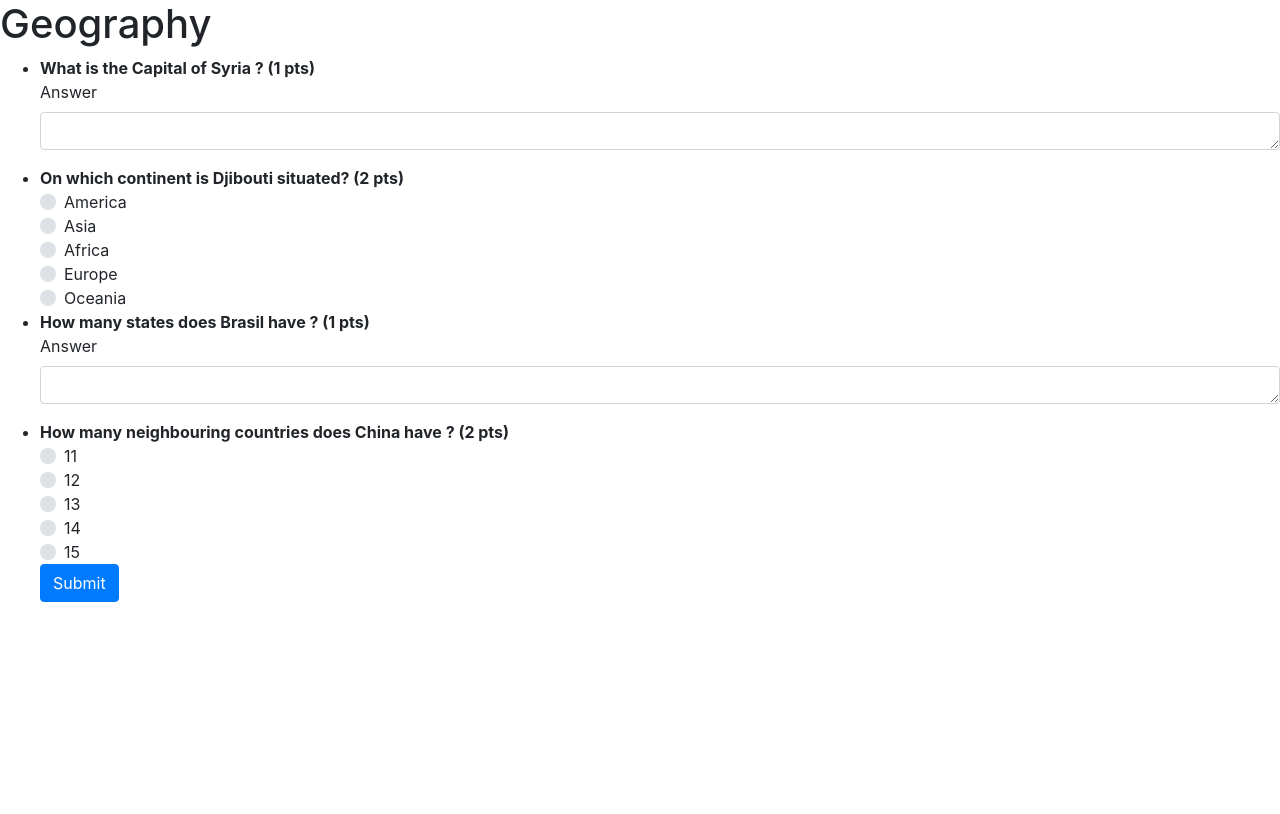
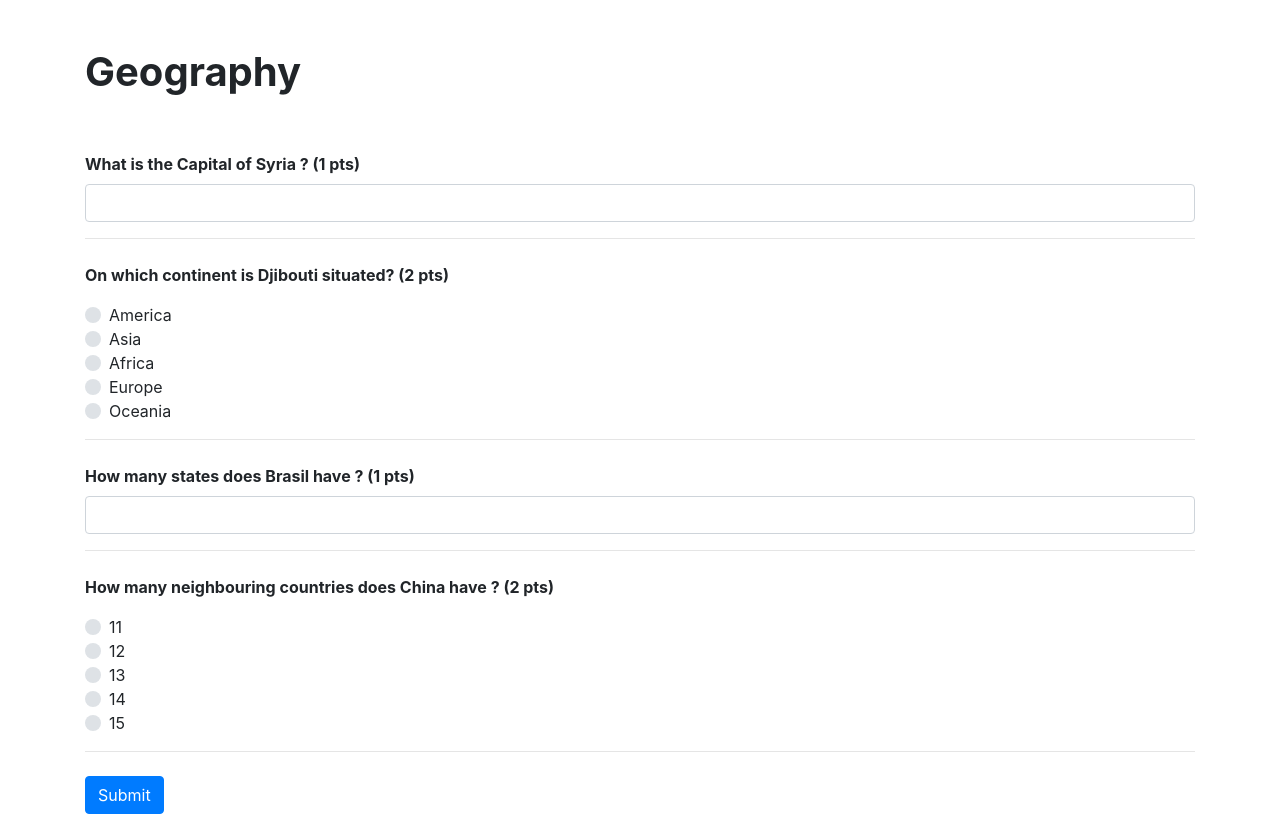
Before and after one commit to pedrolcn/estudar_project, a Django app: page /1/ in a window 1280 px wide. Shown: the part 56-870 px from the top of the page. Before the commit the page ends 658 px from the top, so only its background shows below. Run offline with Django 3.2, Linux system fonts and the light colour scheme; data comes from the database, SQL or seed files in the repository; both versions use the stored data as it was before the commit; some libraries are stand-ins or nearby versions.

Commit message:
Style: updated quiz & results page

```diff
--- a/app_quiz/templates/app_quiz/quiz.html
+++ b/app_quiz/templates/app_quiz/quiz.html
@@ -24,38 +24,41 @@
                 </ul>
             </div>
         </nav>
-    <h1> {{ quiz.name}}</h1>
-
-    {% if error_message %}<p><strong>{{ error_message }}</strong></p>{% endif %}
+    <div class='container'>
+        <div class="py-5 text center">
+            <h1><b>{{ quiz.name }}</b></h1>
+            {% if error_message %}<p class='lead'><strong><b>{{ error_message }}</b>></strong></p>{% endif %}
 
             {% if quiz.question_set.all %}
-        <ul>
-            <form action="{% url 'app_quiz:submit' quiz.id %}" method="post">
+        </div>
+            <form class='needs-validation' novalidate action="{% url 'app_quiz:submit' quiz.id %}" method="post">
                 {% csrf_token %}
                 {% for q in quiz.question_set.all %}
-                    <li><b>{{ q.text }} ({{q.value}} pts)</b><br />
                     {% if q.textAnswer is True %}
-                        <div class="form-group">
-                            <label for="question{{ q.id }}">Answer</label>
-                            <textarea class="form-control" id="question{{ q.id }}" name="question{{ q.id }}" rows="1"></textarea>
+                        <div class="mb-3">
+                            <label for="question{{ q.id }}"><b>{{ q.text }} ({{q.value}} pts)</b></label>
+                            <input type="text" class="form-control" id="question{{ q.id }}" name="question{{ q.id }}" required>
+                            <div class="invalid-feedback">You haven't answered this question</div>
                         </div>
                     {% else %}
+                    <p class='mb-3'><b>{{ q.text }} ({{q.value}} pts)</b></p>
                         {% for choice in q.multiplechoice_set.all %}
                             <div class="custom-control custom-radio">
-                                <input type="radio" name="question{{ q.id }}" id="q{{ q.id }}choice{{ choice.id }}" class="custom-control-input" value={{choice.id}}>
+                                <input type="radio" name="question{{ q.id }}" id="q{{ q.id }}choice{{ choice.id }}" class="custom-control-input" value={{choice.id}} required>
                                 <label class="custom-control-label" for="q{{ q.id }}choice{{ choice.id }}">{{ choice.text }}</label>
+                                <div class="invalid-feedback">You haven't answered this question</div>
                             </div>
                         {% endfor %}
                     {% endif %}
-                    </li>
+                <hr class="mb-4">
                 {% endfor%}
                 <button type="submit" class="btn btn-primary">Submit</button>
             </form>
-        </ul>
         {% else %}
             <p>This quiz has no questions :/</p>
         {% endif %}
 
+    </div>
     <script src="https://code.jquery.com/jquery-3.2.1.slim.min.js" integrity="sha384-KJ3o2DKtIkvYIK3UENzmM7KCkRr/rE9/Qpg6aAZGJwFDMVNA/GpGFF93hXpG5KkN" crossorigin="anonymous"></script>
     <script src="https://cdnjs.cloudflare.com/ajax/libs/popper.js/1.12.9/umd/popper.min.js" integrity="sha384-ApNbgh9B+Y1QKtv3Rn7W3mgPxhU9K/ScQsAP7hUibX39j7fakFPskvXusvfa0b4Q" crossorigin="anonymous"></script>
     <script src="https://maxcdn.bootstrapcdn.com/bootstrap/4.0.0/js/bootstrap.min.js" integrity="sha384-JZR6Spejh4U02d8jOt6vLEHfe/JQGiRRSQQxSfFWpi1MquVdAyjUar5+76PVCmYl" crossorigin="anonymous"></script>
```
Also changed, not shown: app_quiz/templates/app_quiz/results.html (+20 -11 lines), db.sqlite3 (deleted), 1 other file. Lines whose indentation alone changed are shown as unchanged.
